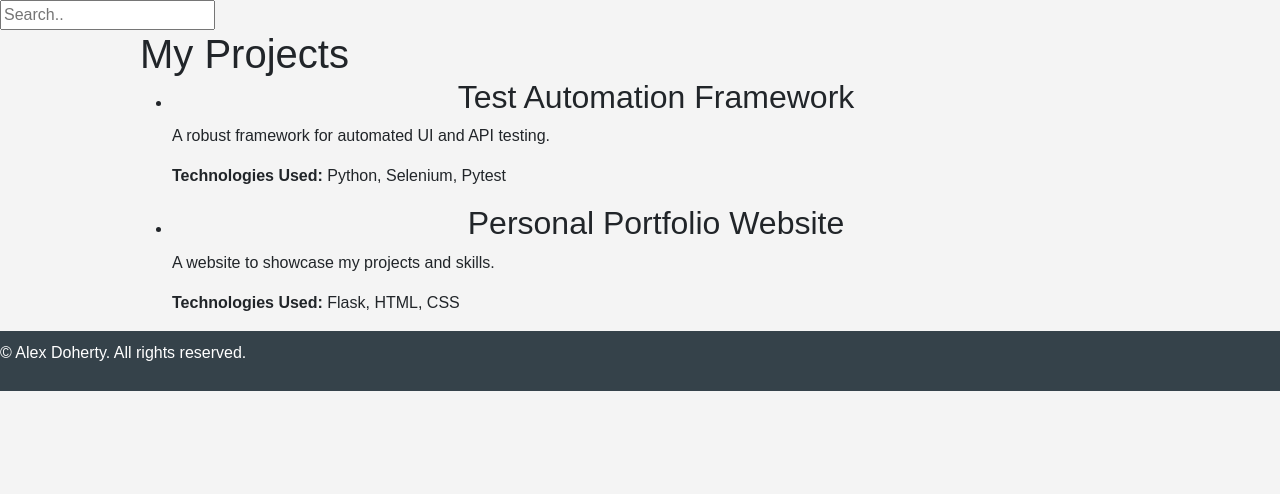
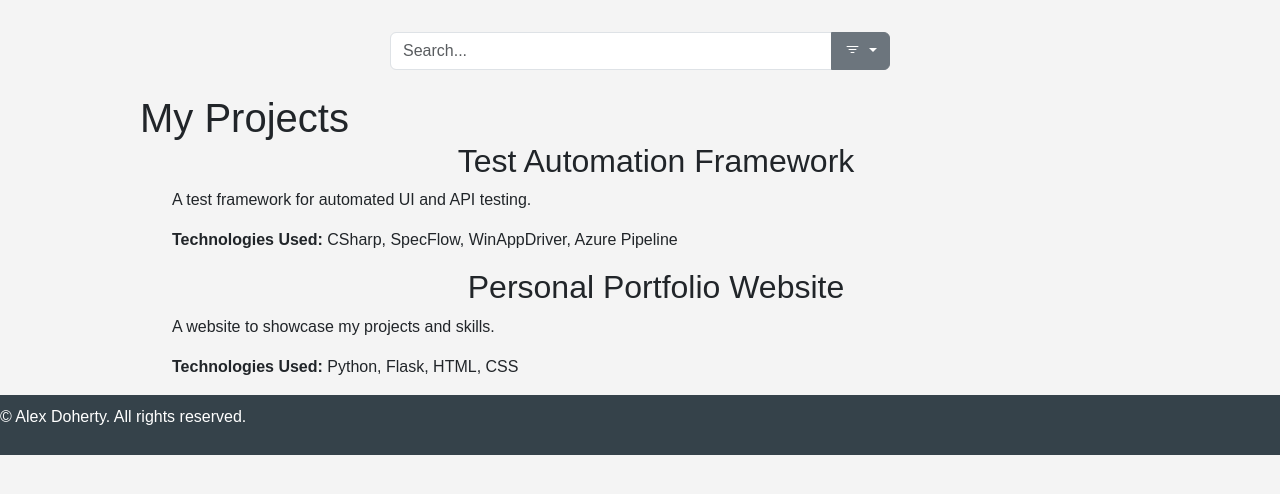
Before and after one commit to Xela96/personal-website, a Flask app: page /projects in a window 1280 px wide. Shown: the part 156-650 px from the top of the page. Run offline with Flask 2, Linux system fonts and the light colour scheme.

Commit message:
filter button for project technologies
.

```diff
--- a/src/app.py
+++ b/src/app.py
@@ -55,13 +55,13 @@ def projects():
     projects_data = [
         {
             "title": "Test Automation Framework",
-            "description": "A robust framework for automated UI and API testing.",
-            "technologies": "Python, Selenium, Pytest"
+            "description": "A test framework for automated UI and API testing.",
+            "technologies": ["CSharp", "SpecFlow", "WinAppDriver", "Azure Pipeline"]
         },
         {
             "title": "Personal Portfolio Website",
             "description": "A website to showcase my projects and skills.",
-            "technologies": "Flask, HTML, CSS"
+            "technologies": ["Python", "Flask", "HTML", "CSS"]
         }
     ]
 
--- a/src/templates/projects.html
+++ b/src/templates/projects.html
@@ -1,18 +1,48 @@
 {% extends 'base.html' %}
 {% block content %}
+<script src="https://cdn.jsdelivr.net/npm/bootstrap@5.3.7/dist/js/bootstrap.bundle.min.js"></script>
+<link rel="stylesheet" href="https://cdn.jsdelivr.net/npm/bootstrap-icons@1.11.3/font/bootstrap-icons.min.css">
+<style>
+.project-item { display: none; }
+.project-item.show { display: block; }
+</style>
 
-<div class="topnav">
-    <input type="text" placeholder="Search.." onkeyup="liveSearch(this.value)">
+
+
+<div class="d-flex justify-content-center mb-4" style="margin-top: 2rem;">
+  <div class="input-group" style="max-width: 500px;">
+    <input type="text" class="form-control" placeholder="Search..." onkeyup="liveSearch(this.value)">
+    <button class="btn btn-secondary dropdown-toggle" type="button" id="dropdownMenuButton" data-bs-toggle="dropdown" aria-expanded="false">
+      <i class="bi bi-filter"></i>
+    </button>
+    <ul class="dropdown-menu dropdown-menu-end" aria-labelledby="dropdownMenuButton">
+      <li><button class="dropdown-item" onclick="filterSelection('all')">Show all</button></li>
+      {% set techs = [] %}
+      {% for project in projects %}
+        {% for tech in project.technologies %}
+          {% if tech not in techs %}
+            {% set _ = techs.append(tech) %}
+            <li><button class="dropdown-item" onclick="filterSelection('{{ tech }}')">{{ tech }}</button></li>
+          {% endif %}
+        {% endfor %}
+      {% endfor %}
+    </ul>
+  </div>
 </div>
+
 <div id="results"></div>
 <div class="container">
     <h1>My Projects</h1>
     <ul>
         {% for project in projects %}
-            <li>
+            <li class="project-item {% for tech in project.technologies %}{{ tech }} {% endfor %}">
                 <h2>{{ project.title }}</h2>
                 <p>{{ project.description }}</p>
-                <p><strong>Technologies Used:</strong> {{ project.technologies }}</p>
+                <p><strong>Technologies Used:</strong>
+                    {% for tech in project.technologies %}
+                        {{ tech }}{% if not loop.last %}, {% endif %}
+                    {% endfor %}
+                </p>
             </li>
         {% endfor %}
     </ul>
@@ -43,6 +73,54 @@ function liveSearch(value) {
         $(".container ul").show();
     }
 }
+
+filterSelection("all")
+function filterSelection(c) {
+  var x, i;
+  x = document.getElementsByClassName("project-item");
+  if (c == "all") c = "";
+  // Add the "show" class (display:block) to the filtered elements, and remove the "show" class from the elements that are not selected
+  for (i = 0; i < x.length; i++) {
+    removeClass(x[i], "show");
+    if (x[i].className.indexOf(c) > -1) addClass(x[i], "show");
+  }
+}
+
+// Show filtered elements
+function addClass(element, name) {
+  var i, arr1, arr2;
+  arr1 = element.className.split(" ");
+  arr2 = name.split(" ");
+  for (i = 0; i < arr2.length; i++) {
+    if (arr1.indexOf(arr2[i]) == -1) {
+      element.className += " " + arr2[i];
+    }
+  }
+}
+
+// Hide elements that are not selected
+function removeClass(element, name) {
+  var i, arr1, arr2;
+  arr1 = element.className.split(" ");
+  arr2 = name.split(" ");
+  for (i = 0; i < arr2.length; i++) {
+    while (arr1.indexOf(arr2[i]) > -1) {
+      arr1.splice(arr1.indexOf(arr2[i]), 1);
+    }
+  }
+  element.className = arr1.join(" ");
+}
+
+// Add active class to the current control button (highlight it)
+var btnContainer = document.getElementById("filterBtnContainer");
+var btns = btnContainer.getElementsByClassName("btn");
+for (var i = 0; i < btns.length; i++) {
+  btns[i].addEventListener("click", function() {
+    var current = document.getElementsByClassName("active");
+    current[0].className = current[0].className.replace(" active", "");
+    this.className += " active";
+  });
+}
 </script>
 
 {% endblock %}
```
Also changed, not shown: 1 other file.
